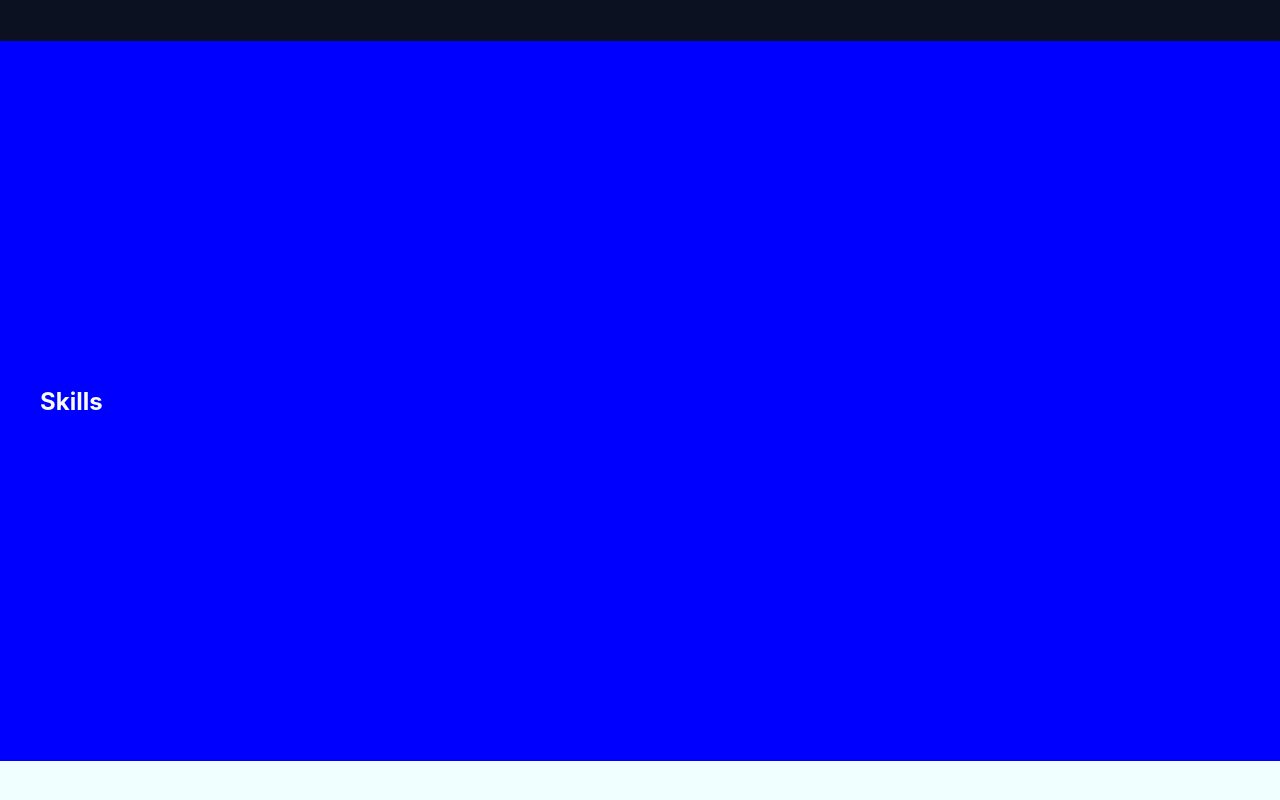
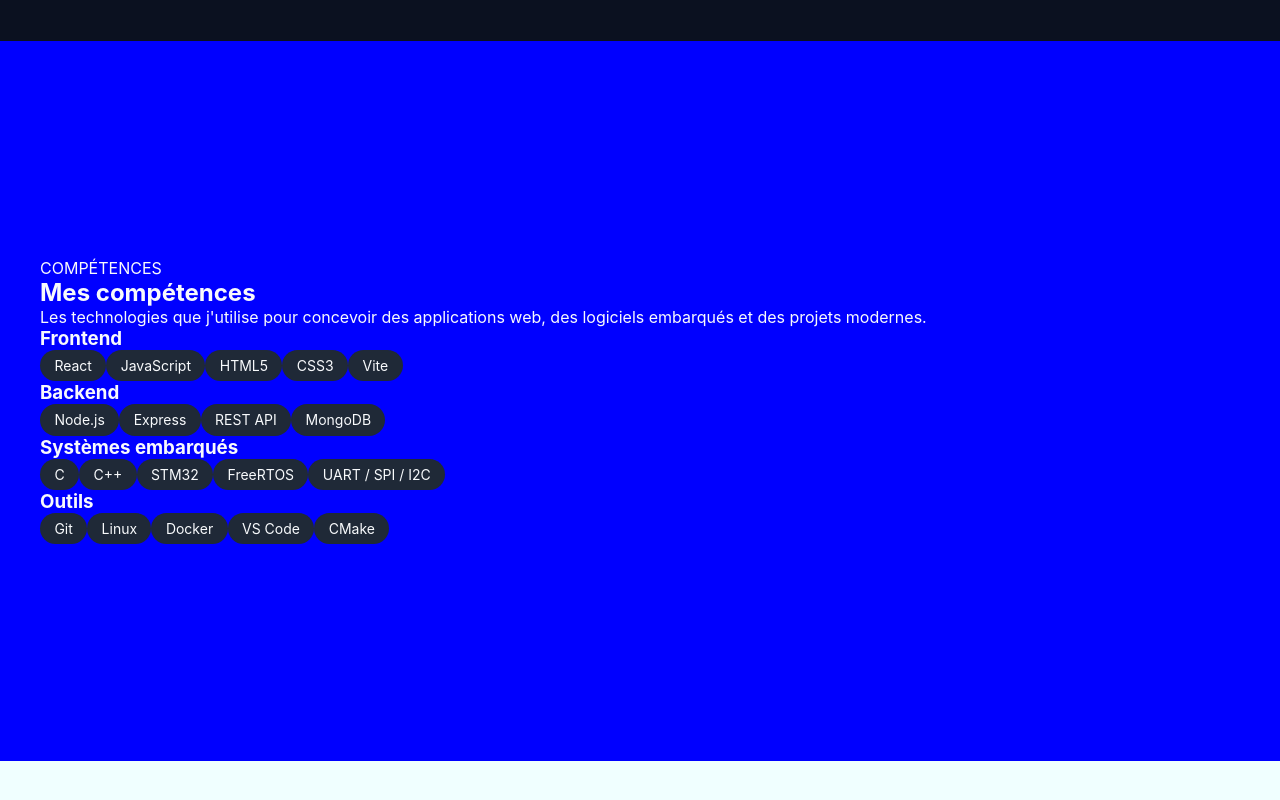
Before and after one commit to andri-Ts/portfolio-v1, a React (Vite) app: page / in a window 1280 px wide. Shown: the part 1592-2392 px from the top of the page. Built offline with nearby package versions, Linux system fonts and the light colour scheme.

Commit message:
feat: creation de section skills

```diff
--- /dev/null
+++ b/src/components/ui/tag/Tag.jsx
@@ -0,0 +1,7 @@
+import styles from './tag.module.css';
+
+function Tag({ children }) {
+  return <span className={styles.tag}>{children}</span>;
+}
+
+export default Tag;
--- /dev/null
+++ b/src/components/ui/tag/tag.module.css
@@ -0,0 +1,20 @@
+.tag {
+  display: inline-flex;
+  align-items: center;
+  justify-content: center;
+
+  padding: 0.45rem 0.9rem;
+  border-radius: var(--radius-full);
+
+  background: var(--color-surface-light);
+  color: var(--color-text);
+
+  font-size: var(--fs-sm);
+
+  transition: var(--transition-normal);
+}
+
+.tag:hover {
+  background: var(--color-primary);
+  color: white;
+}
--- /dev/null
+++ b/src/constants/skills.js
@@ -0,0 +1,25 @@
+export const skills = [
+  {
+    id: 1,
+    title: 'Frontend',
+    technologies: ['React', 'JavaScript', 'HTML5', 'CSS3', 'Vite'],
+  },
+
+  {
+    id: 2,
+    title: 'Backend',
+    technologies: ['Node.js', 'Express', 'REST API', 'MongoDB'],
+  },
+
+  {
+    id: 3,
+    title: 'Systèmes embarqués',
+    technologies: ['C', 'C++', 'STM32', 'FreeRTOS', 'UART / SPI / I2C'],
+  },
+
+  {
+    id: 4,
+    title: 'Outils',
+    technologies: ['Git', 'Linux', 'Docker', 'VS Code', 'CMake'],
+  },
+];
--- /dev/null
+++ b/src/sections/skills/SkillCategory.jsx
@@ -0,0 +1,18 @@
+import Tag from '../../components/ui/tag/Tag';
+import styles from './skills.module.css';
+
+function SkillCategory({ category }) {
+  return (
+    <article className={styles.card}>
+      <h3 className={styles.cardTitle}>{category.title}</h3>
+
+      <ul className={styles.list}>
+        {category.technologies.map((technology) => (
+          <Tag key={technology}>{technology}</Tag>
+        ))}
+      </ul>
+    </article>
+  );
+}
+
+export default SkillCategory;
--- a/src/sections/skills/Skills.jsx
+++ b/src/sections/skills/Skills.jsx
@@ -1,11 +1,28 @@
 import React from 'react';
 import styles from './skills.module.css';
 import Section from '../../components/ui/section/Section';
+import { skills } from '../../constants/skills';
+import SkillCategory from './SkillCategory';
 
 function Skills() {
   return (
     <Section id="skills" className={styles.skills}>
-      <h1>Skills</h1>
+      <span className={styles.badge}>COMPÉTENCES</span>
+
+      <h2 className={styles.title}>
+        Mes <span>compétences</span>
+      </h2>
+
+      <p className={styles.description}>
+        Les technologies que j'utilise pour concevoir des applications web, des
+        logiciels embarqués et des projets modernes.
+      </p>
+
+      <div className={styles.grid}>
+        {skills.map((category) => (
+          <SkillCategory key={category.id} category={category} />
+        ))}
+      </div>
     </Section>
   );
 }
```
